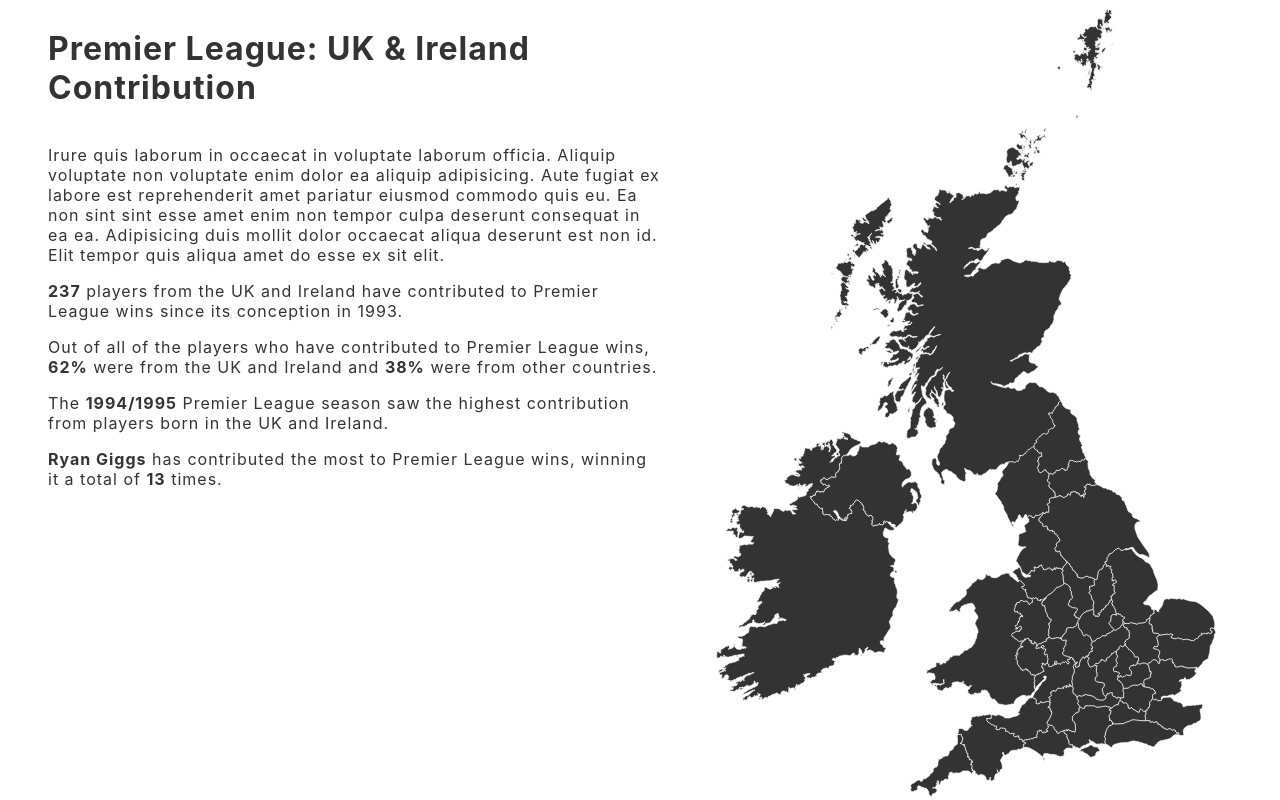
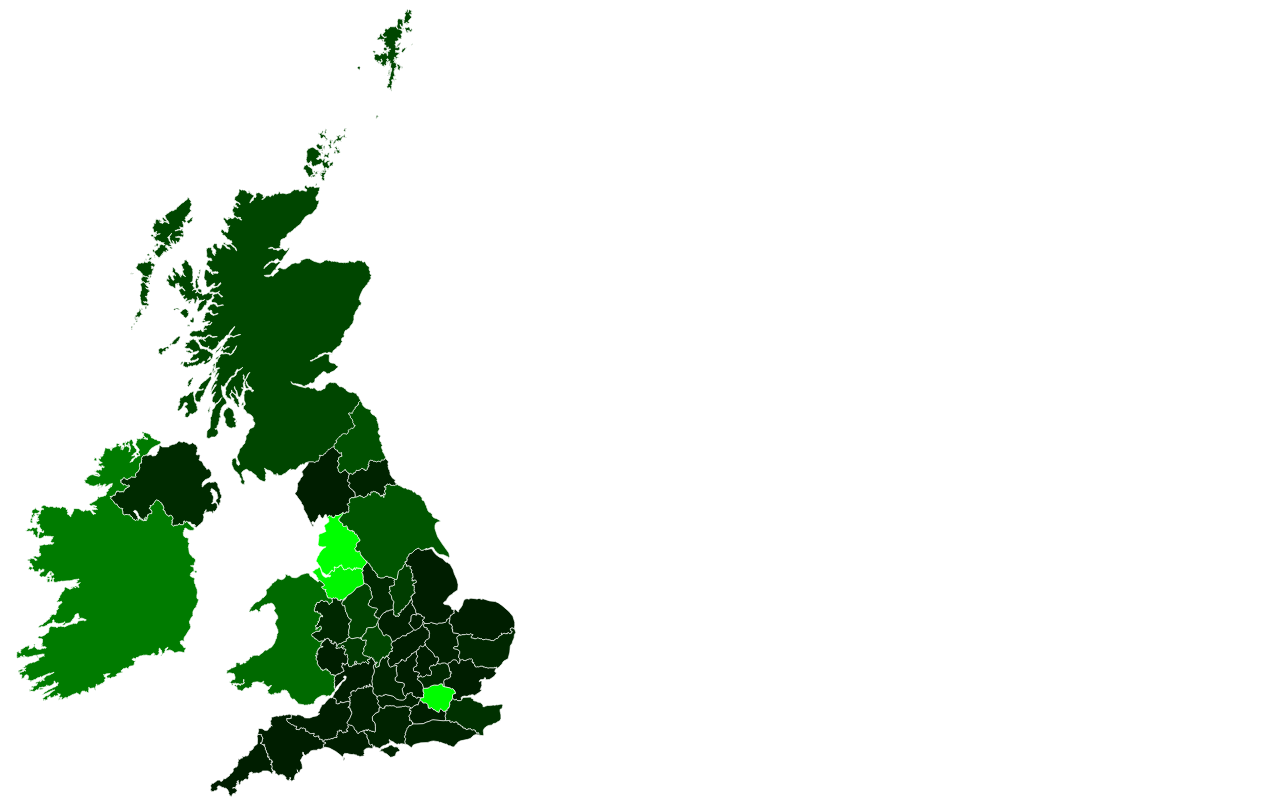
Before and after one commit to Pjaerr/Svelte-Data-Vis-Premier-League, a Svelte app: page / in a window 1280 px wide. Built offline with nearby package versions, Linux system fonts and the light colour scheme.

Commit message:
Worked more on the Making Sense of the Data section
This is a tricky section, the data isn't the most well formatted but I think going through and cleaning up data into something usable is a useful exercise

```diff
--- a/src/App.svelte
+++ b/src/App.svelte
@@ -3,35 +3,20 @@
 
   import MapContainer from "./Components/MapContainer.svelte";
   import MapRegion from "./Components/MapRegion.svelte";
-  import InfoContainer from "./Components/InfoContainer.svelte";
-  import GeneralInformation from "./Components/GeneralInformation.svelte";
   import RegionInformation from "./Components/RegionInformation.svelte";
   import Regions from "./Data/Regions.js";
 
-  import { NUMBER_OF_PLAYERS } from "./Data/Data.js";
+  import { getRegionData } from "./Data/Data.js";
 
-  let activeRegion;
+  let activeRegion = {
+    name: "No Region"
+  };
   let title = "Premier League: UK & Ireland Contribution";
 </script>
 
 <style>
   .app {
     display: flex;
-  }
-
-  .left-panel {
-    padding-left: 40px;
-    max-width: 50%;
-    flex: 2;
-    display: flex;
-    flex-direction: column;
-    align-items: flex-start;
-  }
-
-  .right-panel {
-    display: flex;
-    justify-content: center;
-    flex: 2;
   }
 
   .map-container {
@@ -43,15 +28,6 @@
       flex-direction: column;
     }
 
-    .left-panel {
-      max-width: 100%;
-      padding-left: 0;
-    }
-
-    .right-panel {
-      max-width: 100%;
-    }
-
     .map-container {
       position: relative;
     }
@@ -59,31 +35,18 @@
 </style>
 
 <main class="app">
-  <div class="left-panel">
-    <div class="info-container" transition:fade={{ duration: 1000 }}>
-      <InfoContainer title={activeRegion ? activeRegion : title}>
-        {#if activeRegion}
-          <RegionInformation region={activeRegion} />
-        {:else}
-          <GeneralInformation />
-        {/if}
-      </InfoContainer>
-    </div>
-  </div>
-  <div class="right-panel">
   <div class="map-container">
     <MapContainer>
       {#each Regions as { name, svgPath }}
         <MapRegion
           on:click={() => {
-              activeRegion = name;
+            activeRegion = getRegionData(name);
           }}
           {svgPath}
-            fillColour="#333"
+          fillColour={getRegionData(name).colour}
           strokeColour="white"
           strokeWidth="1px" />
       {/each}
     </MapContainer>
   </div>
-  </div>
 </main>
--- a/src/Components/GeneralInformation.svelte
+++ /dev/null
@@ -1,52 +0,0 @@
-<script>
-  /*
-   *
-   * Import all of the data and then do something
-   * here to actually work out the values we are
-   * putting onto the page.
-   *
-   */
-
-  const statistics = {
-    numberOfPlayersContributed: 237,
-    percentageOfUKPlayersContributed: 62,
-    seasonWithHighestContribution: "1994/1995",
-    playerWhoContributedMost: {
-      name: "Ryan Giggs",
-      numberOfTimes: 13
-    }
-  };
-</script>
-
-<p>
-  Irure quis laborum in occaecat in voluptate laborum officia. Aliquip voluptate
-  non voluptate enim dolor ea aliquip adipisicing. Aute fugiat ex labore est
-  reprehenderit amet pariatur eiusmod commodo quis eu. Ea non sint sint esse
-  amet enim non tempor culpa deserunt consequat in ea ea. Adipisicing duis
-  mollit dolor occaecat aliqua deserunt est non id. Elit tempor quis aliqua amet
-  do esse ex sit elit.
-</p>
-<p>
-  <b>{statistics.numberOfPlayersContributed}</b>
-  players from the UK and Ireland have contributed to Premier League wins since
-  its conception in 1993.
-</p>
-<p>
-  Out of all of the players who have contributed to Premier League wins,
-  <b>{statistics.percentageOfUKPlayersContributed}%</b>
-  were from the UK and Ireland and
-  <b>{100 - statistics.percentageOfUKPlayersContributed}%</b>
-  were from other countries.
-</p>
-<p>
-  The
-  <b>{statistics.seasonWithHighestContribution}</b>
-  Premier League season saw the highest contribution from players born in the UK
-  and Ireland.
-</p>
-<p>
-  <b>{statistics.playerWhoContributedMost.name}</b>
-  has contributed the most to Premier League wins, winning it a total of
-  <b>{statistics.playerWhoContributedMost.numberOfTimes}</b>
-  times.
-</p>
--- a/src/Components/InfoContainer.svelte
+++ /dev/null
@@ -1,19 +0,0 @@
-<script>
-  export let title;
-</script>
-
-<style>
-  .info-container {
-    display: flex;
-    flex-direction: column;
-
-    letter-spacing: 1px;
-  }
-</style>
-
-<div class="info-container">
-  <h1>{title}</h1>
-  <div class="body">
-    <slot />
-  </div>
-</div>
--- a/src/Data/Data.js
+++ b/src/Data/Data.js
@@ -1,16 +1,10 @@
-/** What conclusions do we need to make?
- * -------------------------------------------
- * * How much has each Region contributed to premier league wins?
- * * How many players from the UK and Ireland have contributed to premier league wins?
- * * What percentage of players who won the premier league were from UK and Ireland?
- * * Which season saw the highest contribution from UK and Ireland players?
- * * Which player from UK and Ireland has contributed to the most premier league wins?
- */
+import Players from "./Players";
+import Regions from "./Regions";
+import Titles from "./Titles";
 
-/** Sub-Task List for "Making Sense of the Data" section
- * -------------------------------------------------------
- * 1. Convert the Region objects into something with the following structure:
- *
+/** Step 1:
+ Convert the Region objects into something more usable by creating a new object for each region
+ with the following structure:
 *          {
 *              name: string,
 *              players: [
@@ -23,138 +17,92 @@
 *                              appearances: number
 *                          }
 *                      ]
- *                      weighting: number
- *                  }
+*                  },
+*             appearances: number
 *              ]
 *          }
- *
- * 4. Tally up how many players have won the premier league overall and then map the number
- *    of UK and Ireland vs. Foreign players on a 0, 100 range.
- *
- * 5. Go through all of the seasons and remove all non UK and Ireland players. From the remaining players,
- *    order the seasons by number of players. Then out of the seasons, run the weighting functionality and
- *    then store the resulting season year (Eg. "1994/1995") as a constant that is exported showing the
- *    season with the highest UK and Ireland contribution.
- *
- * 6. Go through all of the seasons and remove all non UK and Ireland players. Out of the remaining players
- *    remove any players that haven't won more than a single season. Out of the remaining players tally
- *    up each of their accumlated appearances in each season. At the end, the player with the highest
- *    accumulated total is the player who has contributed the most. Export this as a constant.
+
 */
+const regions = Regions.map(region => {
+  //Create the initial region object
+  const newRegionObject = {
+    name: region.name,
+    players: [],
+    appearances: 0
+  };
 
-import Players from "./Players";
+  //For each of the players
+  for (const player of Players) {
+    //If the player is from this region
+    if (player.regions.includes(region.name)) {
+      //Create the initial player object
+      const playerObject = {
+        name: player.name,
+        seasons: []
+      };
 
-//Constants
-export const NUMBER_OF_PLAYERS = Players.length;
-
-/**
- *  Calculates which, out of a collection of arrays of objects with an appearance property,
- * has the highest number of appearances by adding them all together and returning the array
- * that has the highest accumulated weighting.
- * @param {[[{appearances: number}]]} arrays
- * @returns {[{accumulatedWeight: number, array: []}]} An array containing an object for each array alongside the accumulated weighting
- */
-export function getHighestAccumulatedAppearances(arrays) {
-  //Store each array in an object alongside their accumulated appearances
-  const accumulatedArrays = arrays
-    .map(array => {
-      let accumulatedAppearances = 0;
-
-      array.forEach(obj => {
-        accumulatedAppearances += parseInt(obj.appearances);
+      //For each of the titles
+      for (const title of Titles) {
+        //For each of the players who won the title
+        for (const winningPlayer of title.players) {
+          //If the winning player is the same as our player
+          if (player.name === winningPlayer.name) {
+            //Add the current title to the player object
+            playerObject.seasons.push({
+              year: title.season,
+              team: title.winner,
+              appearances: winningPlayer.appearances
             });
 
-      return {
-        array,
-        accumulatedAppearances
-      };
-    })
-    .sort((a, b) => b.accumulatedAppearances - a.accumulatedAppearances);
-
-  /** Return the highest weighted array, account for multiple arrays having the same
-   * accumulated weighting and so multiple need to be returned.*/
-  let highestWeightedArrays = [accumulatedArrays[0]];
-
-  for (let i = 0; i < accumulatedArrays.length; i++) {
-    if (
-      accumulatedArrays[i].accumulatedAppearances !==
-      accumulatedArrays[i + 1].accumulatedAppearances
-    ) {
-      i = accumulatedArrays.length;
-    } else {
-      highestWeightedArrays.push(accumulatedArrays[i + 1]);
+            //Increment the overall appearances of the region by the player we just added
+            newRegionObject.appearances += winningPlayer.appearances;
+          }
         }
       }
 
-  return highestWeightedArrays;
+      //Add the player to the region object
+      newRegionObject.players.push(playerObject);
+    }
   }
 
-// ! Experimental Code
-// import Players from "./Players.js";
-// import Titles from "./Titles.js";
-// import Regions from "./Regions.js";
+  return newRegionObject;
+});
 
-// const getContrib = regionToCalculateFor => {
-//   const regions = Regions.map(region => {
-//     return {
-//       name: region.name,
-//       players: []
-//     };
-//   });
+/* Step 2:
+  Figure out what the colour of each region should be based on their number of appearances
+*/
 
-//   Players.forEach(player => {
-//     player.regions.forEach(regionPlayerIsFrom => {
-//       regions.forEach(region => {
-//         if (region.name === regionPlayerIsFrom) {
-//           region.players.push({
-//             name: player.name,
-//             seasons: []
-//           });
-//         }
-//       });
-//     });
-//   });
+//What is the maximum number of appearances a region can have
+let highestNumberOfAppearances = 0;
 
-//   Titles.forEach(title => {
-//     regions.forEach(region => {
-//       region.players.forEach(player => {
-//         title.players.forEach(winningPlayer => {
-//           if (winningPlayer.name === player.name) {
-//             player.seasons.push({
-//               year: title.season,
-//               team: title.winner,
-//               appearances: winningPlayer.appearances
-//             });
-//           }
-//         });
-//       });
-//     });
-//   });
+for (const region of regions) {
+  if (region.appearances > highestNumberOfAppearances) {
+    highestNumberOfAppearances = region.appearances;
+  }
+}
 
-//   let highestNumberOfPlayers = 0;
+//Map the number of appearances (0 to highestNumberOfAppearances) to an RGB value (50 to 255)
+for (const region of regions) {
+  let greenValue = Math.round(
+    ((region.appearances - 0) / (highestNumberOfAppearances - 0)) * (255 - 30) +
+      30
+  );
 
-//   for (let i = 0; i < regions.length; i++) {
-//     if (regions[i].players.length > highestNumberOfPlayers) {
-//       highestNumberOfPlayers = regions[i].players.length;
-//     }
-//   }
+  region.colour = `rgb(0, ${greenValue}, 0)`;
+}
 
-//   let colour = `rgb(0, 50, 0)`;
-//   regions.forEach(region => {
-//     if (region.name === regionToCalculateFor) {
-//       let greenValue = Math.round(
-//         ((region.players.length - 0) / (33 - 0)) * (255 - 50) + 50
-//       );
+/* Step 3:
+  Export a function that takes a region name and will return the region for that name.
+*/
+export const getRegionData = regionName => {
+  let regionToReturn;
 
-//       if (region.players.length === 0) {
-//         greenValue = 0;
-//       }
+  for (const region of regions) {
+    if (region.name === regionName) {
+      regionToReturn = region;
+      break;
+    }
+  }
 
-//       colour = `rgb(0, ${greenValue}, 0)`;
-//     }
-//   });
-
-//   return colour;
-// };
-
-// export default getContrib;
+  return regionToReturn;
+};
```
Lines whose indentation alone changed are shown as unchanged.
